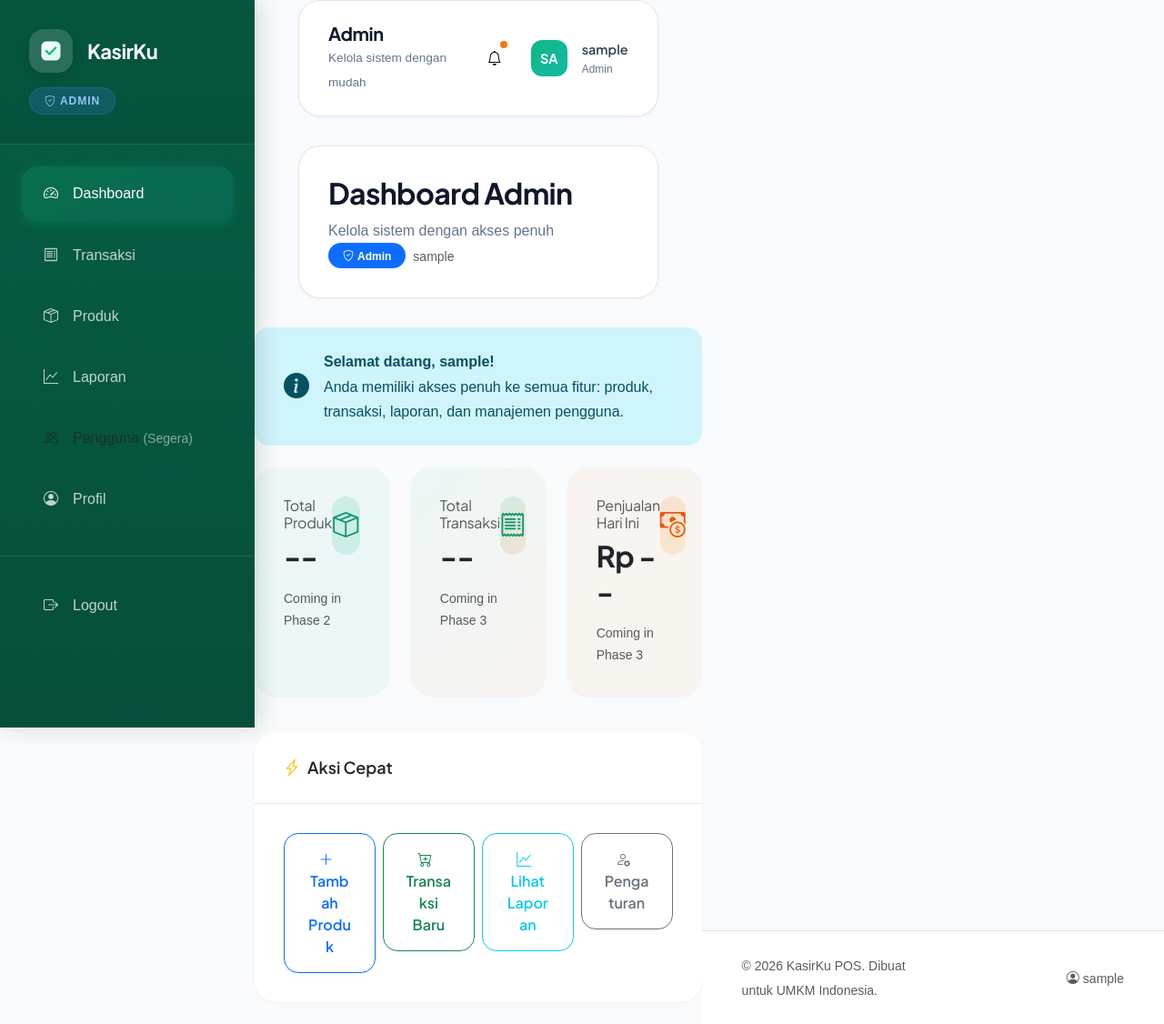
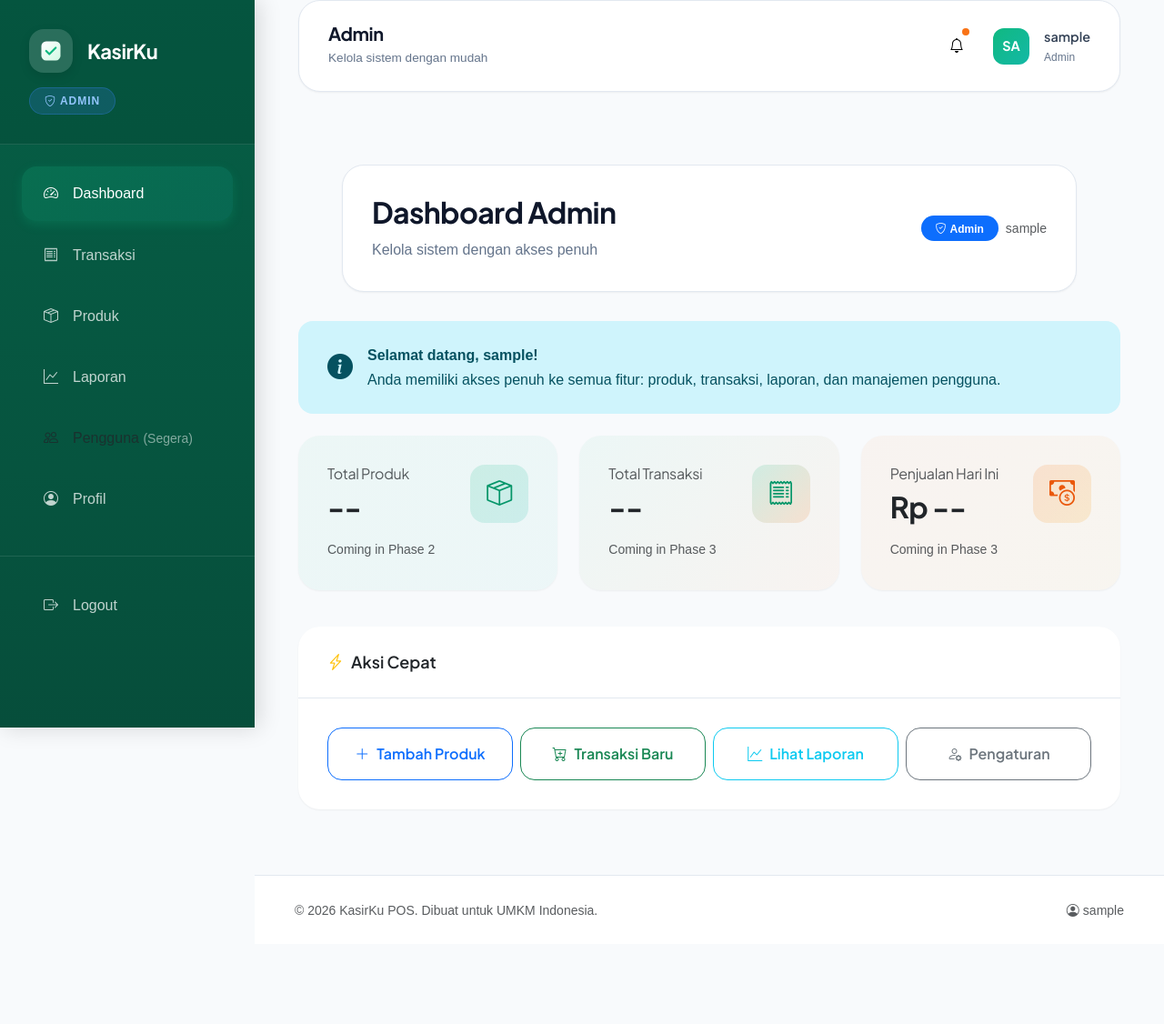
Before and after one commit to Atarvano/isengiseng, a PHP site: page /dashboard/admin/index.php in a window 1280 px wide. Shown: the whole page at 91% size. After the commit the page ends 1009 px from the top, so only its background shows below. Run offline with PHP 8.4, Linux system fonts and the light colour scheme; the visitor is signed in with stand-in values (Sample User, id 1); some web fonts are replaced.

Commit message:
fix(dashboard): fix HTML structure - add main tag wrapper for proper flexbox layout

```diff
--- a/includes/footer.php
+++ b/includes/footer.php
@@ -10,9 +10,9 @@
 $username = $_SESSION['username'] ?? 'Guest';
 ?>
 
-        </div><!-- /.main-content -->
+            </main><!-- /.main-content -->
 
-        <!-- Dashboard Footer -->
+            <!-- Dashboard Footer -->
         <footer class="dashboard-footer">
             <div class="container-fluid">
                 <div class="row align-items-center">
--- a/includes/header.php
+++ b/includes/header.php
@@ -81,3 +81,6 @@ $initials = strtoupper(substr($username, 0, 2));
                     </div>
                 </div>
             </nav>
+
+            <!-- Main Content -->
+            <main class="main-content">
```
